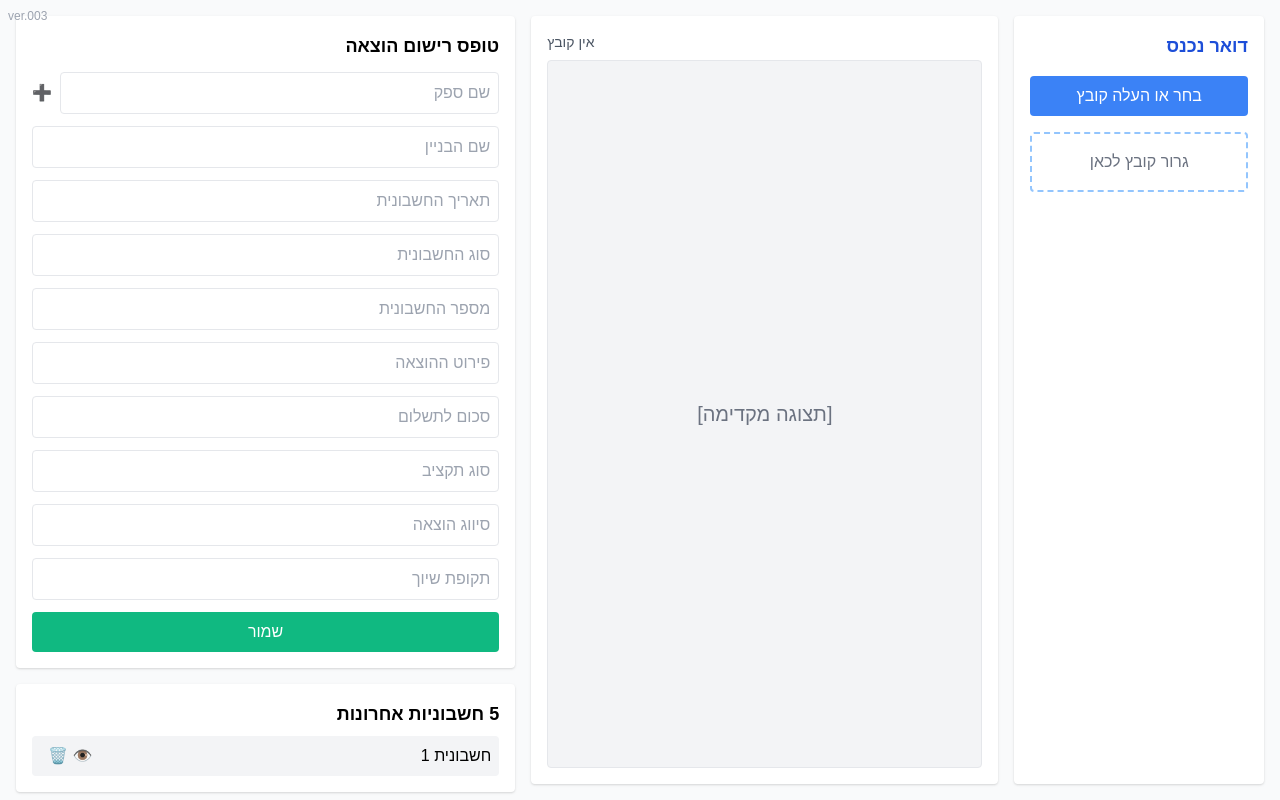
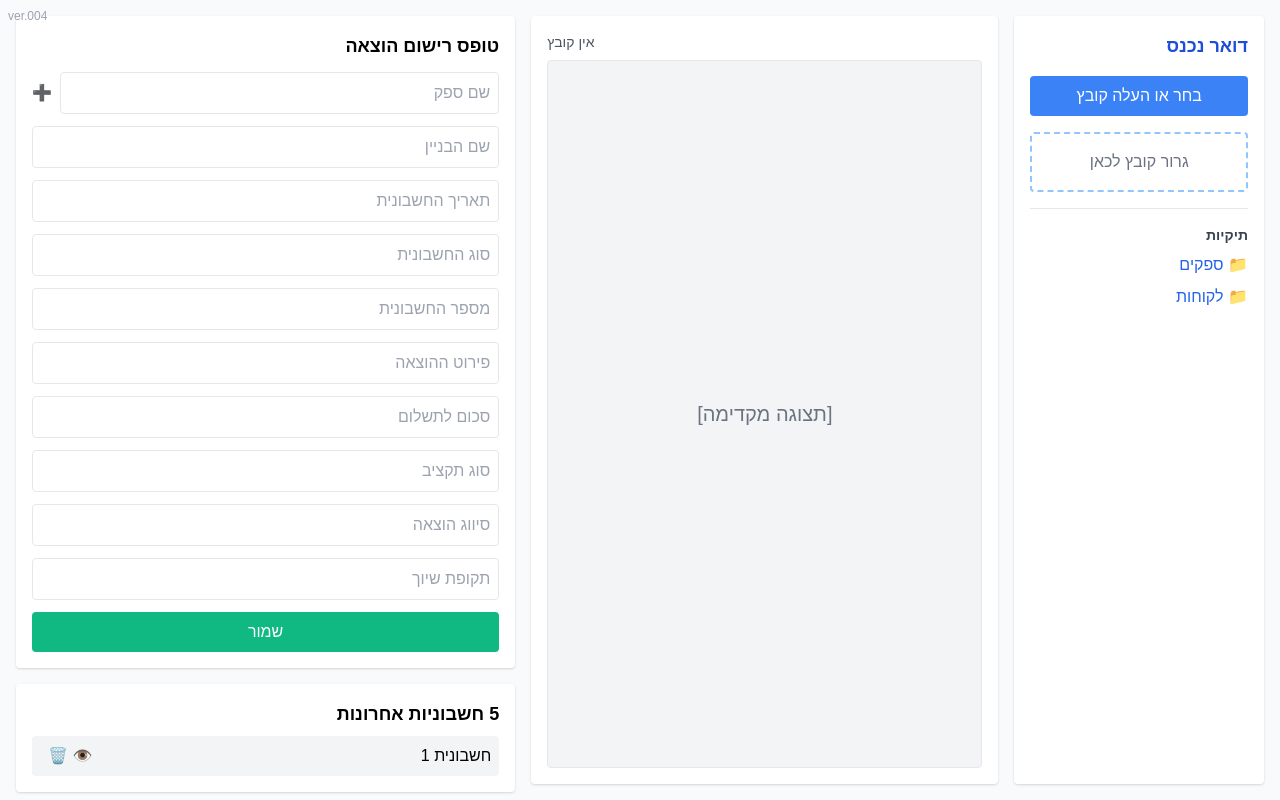
Before and after one commit to meirisrael-mario/mario-dashboard-public, a plain HTML site: page index.html in a window 1280 px wide. Drawn offline with nearby package versions, Linux system fonts and the light colour scheme.

Commit message:
Update index.html

```diff
--- a/index.html
+++ b/index.html
@@ -18,7 +18,7 @@
 </head>
 <body class="overflow-hidden bg-gray-50">
 
-  <div class="text-xs text-gray-400 absolute top-2 left-2">ver.003</div>
+  <div class="text-xs text-gray-400 absolute top-2 left-2">ver.004</div>
 
   <div class="flex h-screen w-screen p-4 gap-4">
 
@@ -36,6 +36,14 @@
       </div>
 
       <ul id="fileList" class="space-y-2 mt-4"></ul>
+      <hr class="my-4">
+
+<div class="space-y-2">
+  <h3 class="text-sm font-bold text-gray-700">תיקיות</h3>
+  <a href="#" class="block text-blue-600 hover:underline" id="openSuppliers">📁 ספקים</a>
+  <a href="#" class="block text-blue-600 hover:underline" id="openClients">📁 לקוחות</a>
+</div>
+
     </div>
 
     <!-- Preview -->
```
